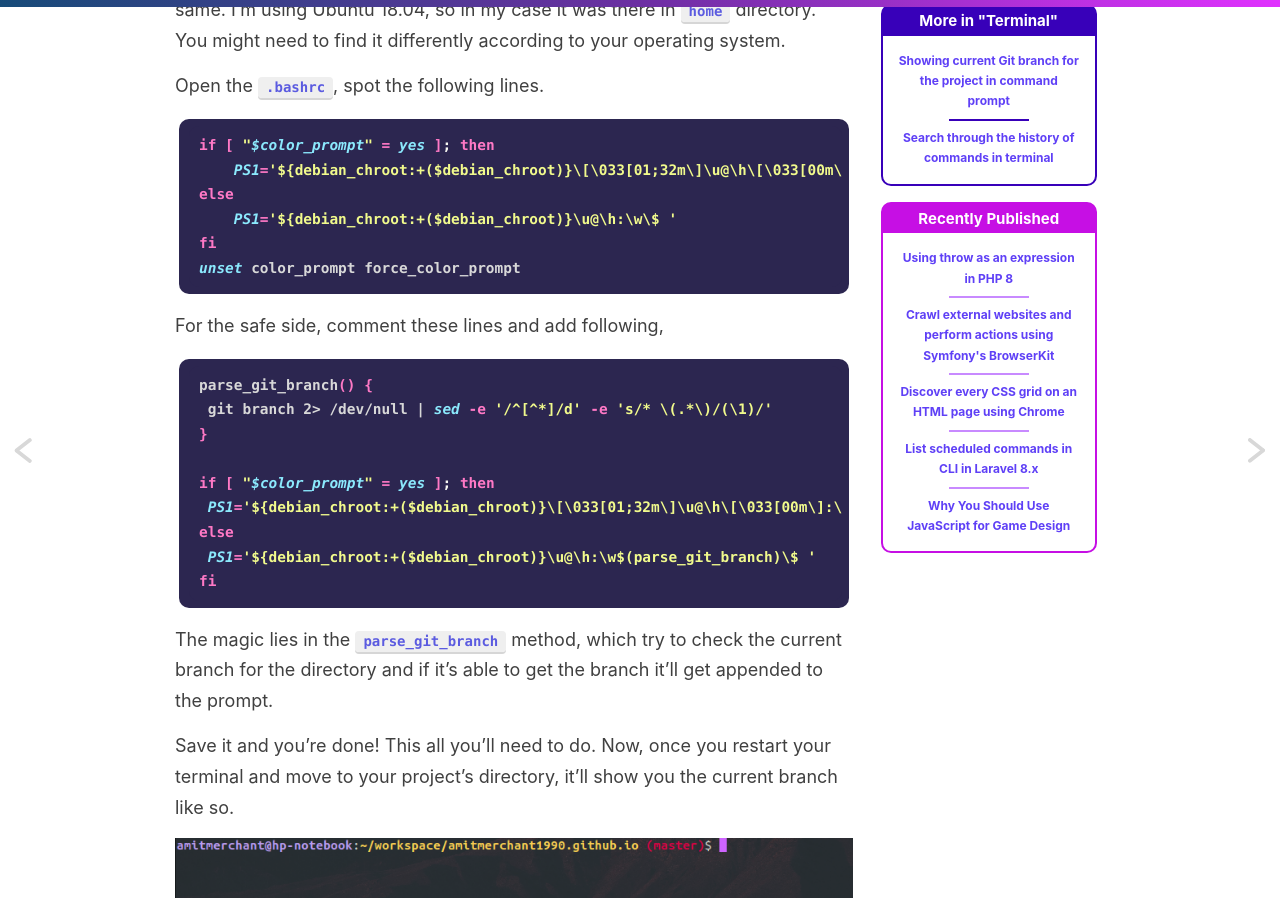
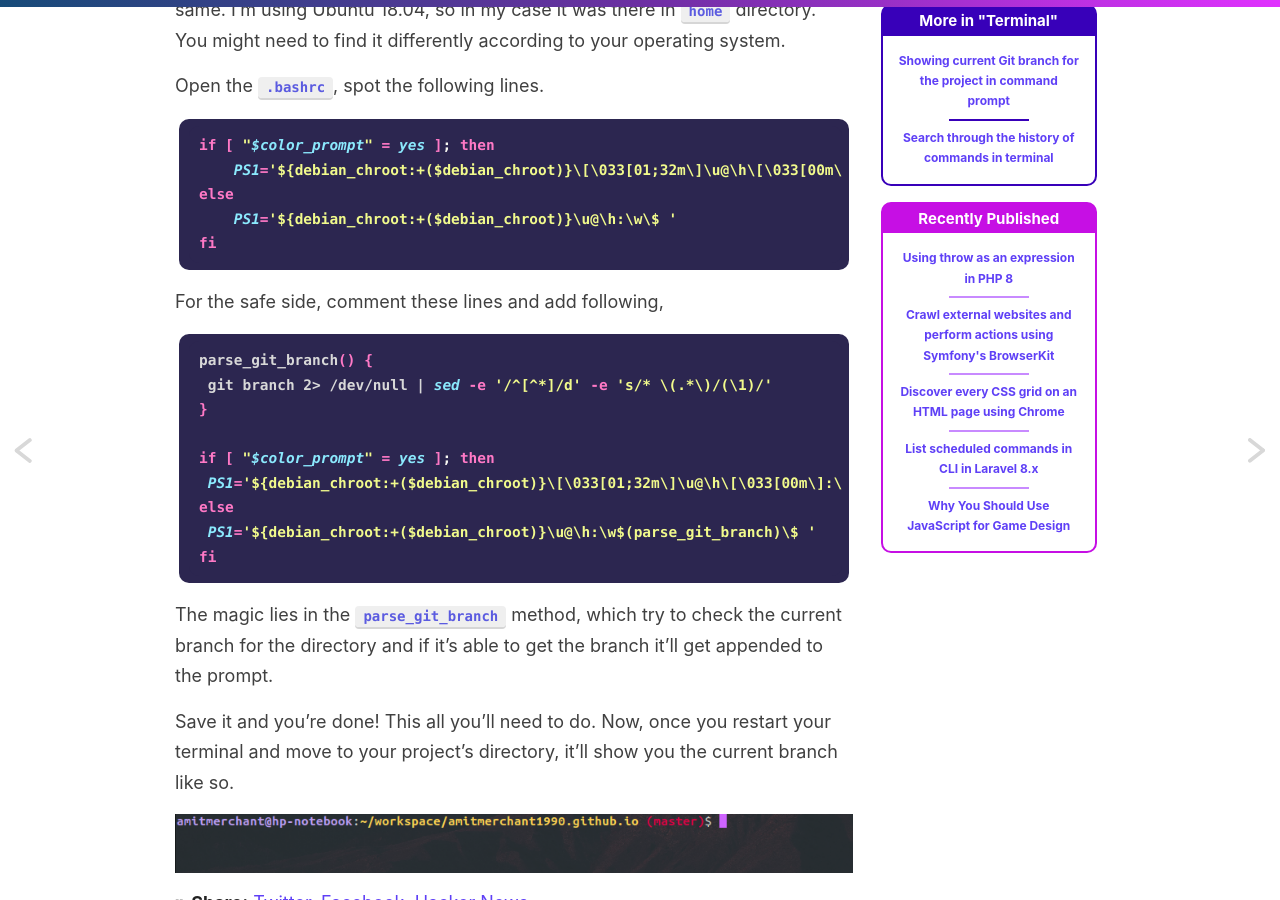
Before and after one commit to varunkumardev/amitmerchant1990.github.io, a Jekyll site: the page built from _posts/2020-06-05-current-git-branch-command-prompt.md, in a window 1280 px wide and 900 px high, scrolled down 690 px. Built offline with Jekyll 4.4.1, drawn with Linux system fonts in a browser that asks for light colours; comment, search, counter and statistics services are not loaded.

Commit message:
fix post.

````diff
--- a/_posts/2020-06-05-current-git-branch-command-prompt.md
+++ b/_posts/2020-06-05-current-git-branch-command-prompt.md
@@ -23,7 +23,6 @@ if [ "$color_prompt" = yes ]; then
 else
     PS1='${debian_chroot:+($debian_chroot)}\u@\h:\w\$ '
 fi
-unset color_prompt force_color_prompt
 ```
 
 For the safe side, comment these lines and add following,
````
